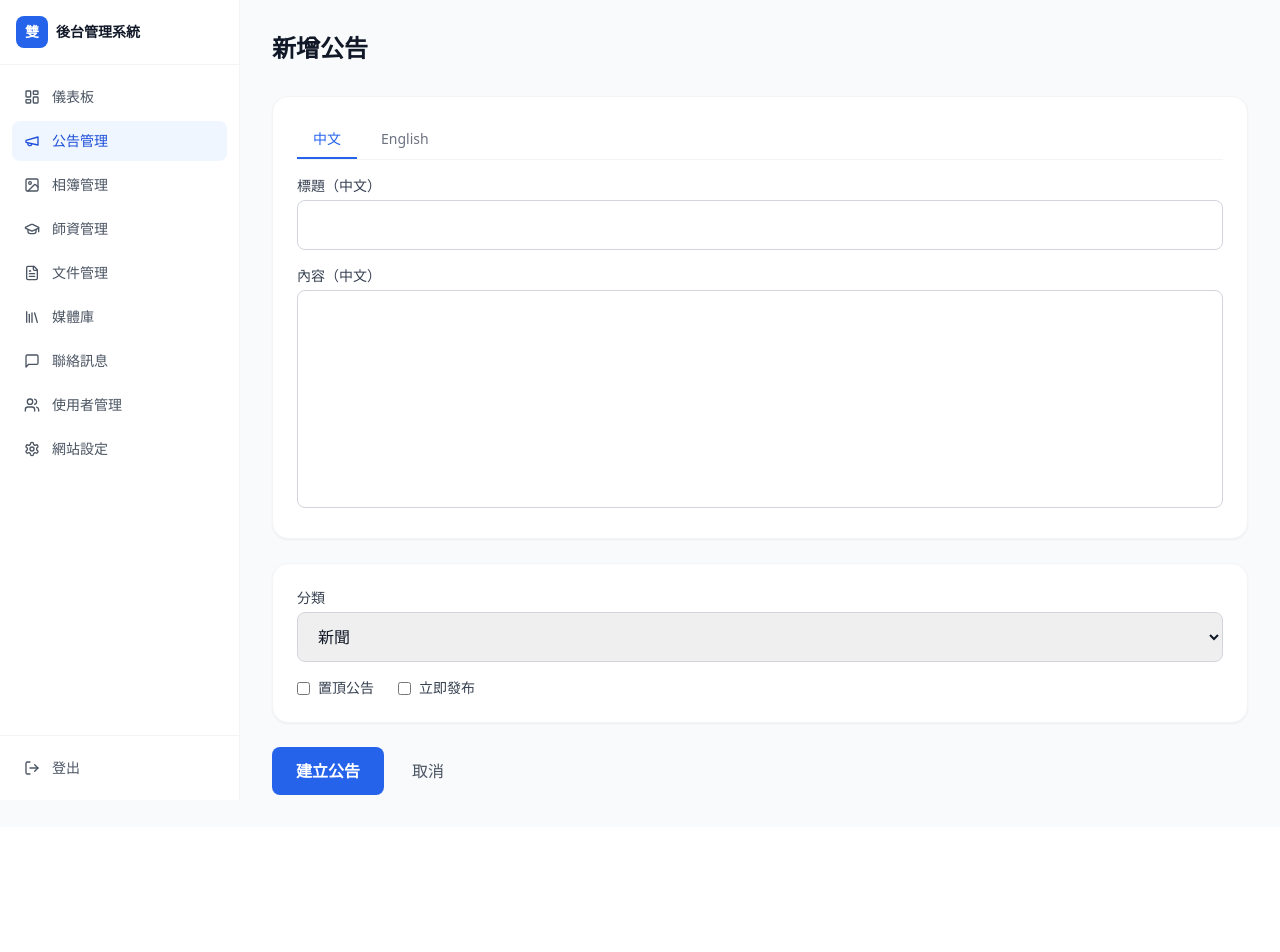
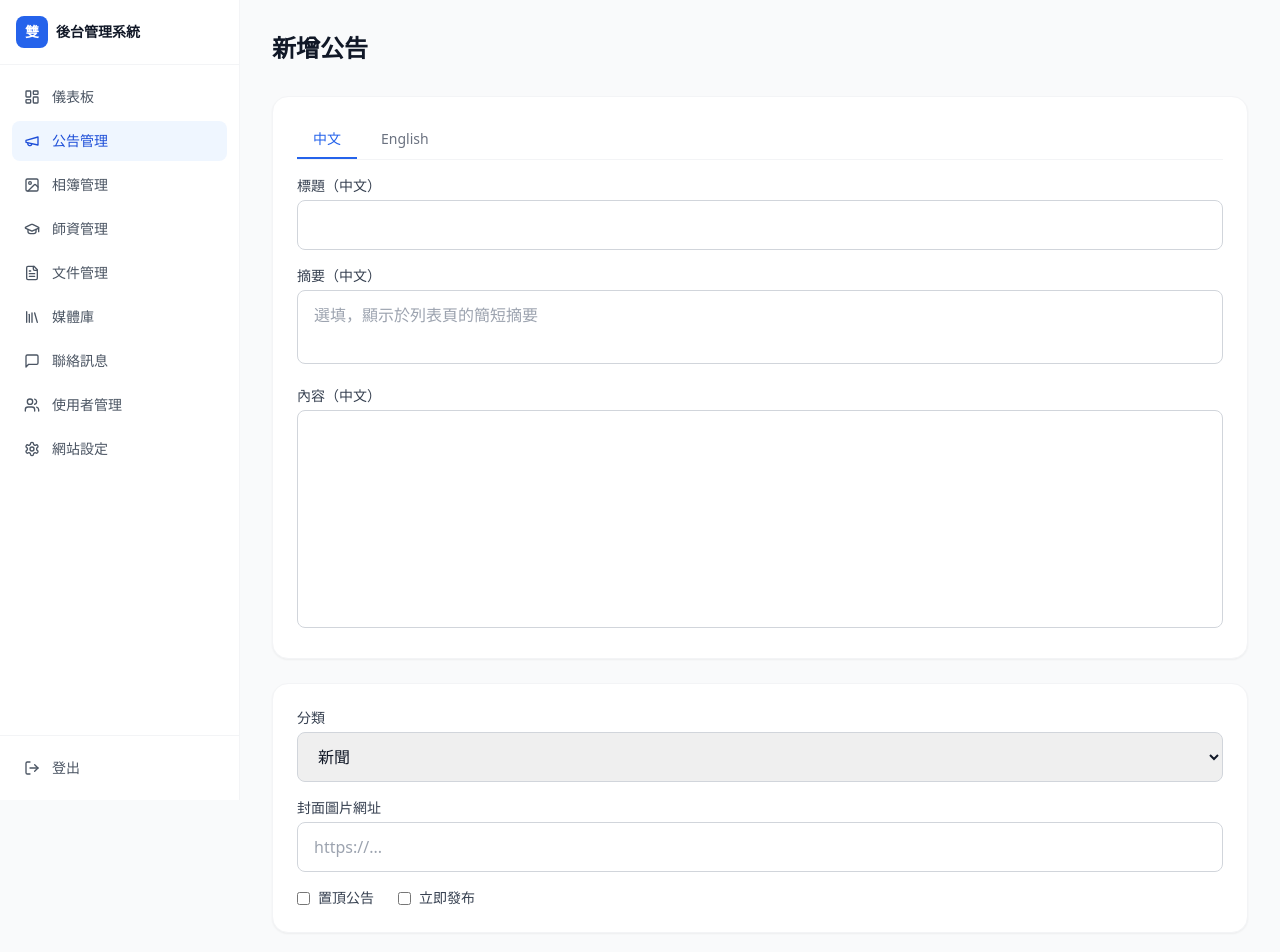
Before and after one commit to zev-666/bilingual-school, a Next.js app: page /admin/announcements/new in a window 1280 px wide. Shown: the top 952 px of the page. Before the commit the page ends 827 px from the top, so only its background shows below. Built offline with nearby package versions, Linux system fonts and the light colour scheme.

Commit message:
feat: 公告補上摘要、封面圖、瀏覽數與作者欄位

```diff
--- a/src/app/admin/announcements/AnnouncementEditor.tsx
+++ b/src/app/admin/announcements/AnnouncementEditor.tsx
@@ -3,10 +3,18 @@ import { useState } from 'react'
 import { useRouter } from 'next/navigation'
 
 interface AnnouncementData {
+  id?: string
   slug?: string
   titleZh: string; titleEn: string
+  summaryZh?: string; summaryEn?: string
   contentZh: string; contentEn: string
-  category: string; isPinned: boolean; isPublished: boolean
+  category: string; coverImage?: string
+  isPinned: boolean; isPublished: boolean
+}
+
+interface AnnouncementEditorProps {
+  mode: 'create' | 'edit'
+  initialData?: AnnouncementData
 }
 
 const CATEGORIES = [
@@ -17,13 +25,14 @@ const CATEGORIES = [
   { value: 'OTHER', label: '其他' },
 ]
 
-export default function AnnouncementEditor({ initialData }: { initialData?: AnnouncementData }) {
+export default function AnnouncementEditor({ mode, initialData }: AnnouncementEditorProps) {
   const router = useRouter()
-  const isEdit = !!initialData?.slug
+  const isEdit = mode === 'edit'
   const [tab, setTab] = useState<'zh' | 'en'>('zh')
   const [form, setForm] = useState<AnnouncementData>(initialData || {
-    titleZh: '', titleEn: '', contentZh: '', contentEn: '',
-    category: 'NEWS', isPinned: false, isPublished: false,
+    titleZh: '', titleEn: '', summaryZh: '', summaryEn: '',
+    contentZh: '', contentEn: '', category: 'NEWS', coverImage: '',
+    isPinned: false, isPublished: false,
   })
   const [loading, setLoading] = useState(false)
   const [error, setError] = useState('')
@@ -32,7 +41,7 @@ export default function AnnouncementEditor({ initialData }: { initialData?: Anno
     e.preventDefault()
     setLoading(true); setError('')
     try {
-      const url = isEdit ? `/api/announcements/${initialData!.slug}` : '/api/announcements'
+      const url = isEdit ? `/api/announcements/${initialData?.slug}` : '/api/announcements'
       const method = isEdit ? 'PATCH' : 'POST'
       const res = await fetch(url, {
         method,
@@ -68,6 +77,11 @@ export default function AnnouncementEditor({ initialData }: { initialData?: Anno
               <input value={form.titleZh} onChange={e => setForm({ ...form, titleZh: e.target.value })} className="input" required />
             </div>
             <div>
+              <label className="label">摘要（中文）</label>
+              <textarea value={form.summaryZh ?? ''} onChange={e => setForm({ ...form, summaryZh: e.target.value })} rows={2} className="input resize-none"
+                placeholder="選填，顯示於列表頁的簡短摘要" />
+            </div>
+            <div>
               <label className="label">內容（中文）</label>
               <textarea value={form.contentZh} onChange={e => setForm({ ...form, contentZh: e.target.value })} rows={8} className="input resize-none" required />
             </div>
@@ -77,6 +91,11 @@ export default function AnnouncementEditor({ initialData }: { initialData?: Anno
             <div>
               <label className="label">Title (English)</label>
               <input value={form.titleEn} onChange={e => setForm({ ...form, titleEn: e.target.value })} className="input" required />
+            </div>
+            <div>
+              <label className="label">Summary (English)</label>
+              <textarea value={form.summaryEn ?? ''} onChange={e => setForm({ ...form, summaryEn: e.target.value })} rows={2} className="input resize-none"
+                placeholder="Optional short summary shown on the list page" />
             </div>
             <div>
               <label className="label">Content (English)</label>
@@ -92,6 +111,10 @@ export default function AnnouncementEditor({ initialData }: { initialData?: Anno
           <select value={form.category} onChange={e => setForm({ ...form, category: e.target.value })} className="input">
             {CATEGORIES.map(c => <option key={c.value} value={c.value}>{c.label}</option>)}
           </select>
+        </div>
+        <div>
+          <label className="label">封面圖片網址</label>
+          <input value={form.coverImage ?? ''} onChange={e => setForm({ ...form, coverImage: e.target.value })} className="input" placeholder="https://..." />
         </div>
         <div className="flex items-center gap-6">
           <label className="flex items-center gap-2 text-sm text-gray-700">
```
Also changed, not shown: 2 other files (tests, documents, lock files or other folders).
